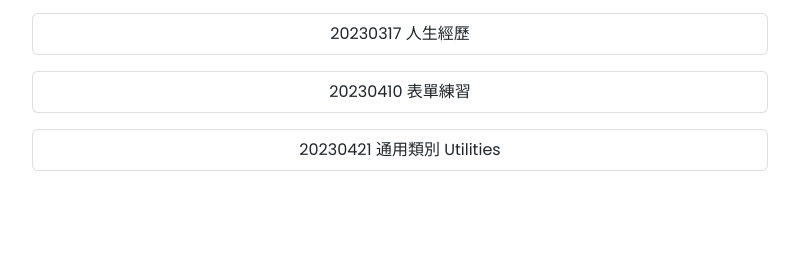
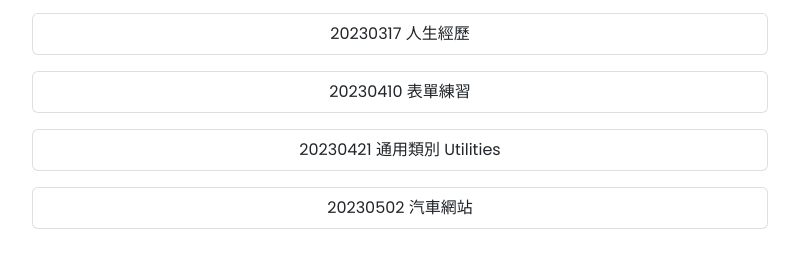
Before and after one commit to you911work/-mew_project0421, a plain HTML site: page index.html in a window 1280 px wide. Shown: the part 141-408 px from the top of the page, without its empty margins (240-1039 px from the left). Drawn offline with Linux system fonts and the light colour scheme.

Commit message:
新增汽車網站

```diff
--- a/index.html
+++ b/index.html
@@ -39,6 +39,13 @@
                         20230421 通用類別 Utilities
                     </a>
                 </div>
+
+                <div class="list-group mt-3 text-center">
+                    <a href="20230421-1.html" class="list-group-item list-group-item-action" aria-current="true"
+                        target="_blank">
+                        20230502 汽車網站
+                    </a>
+                </div>
             </div>
         </div>
 
```
